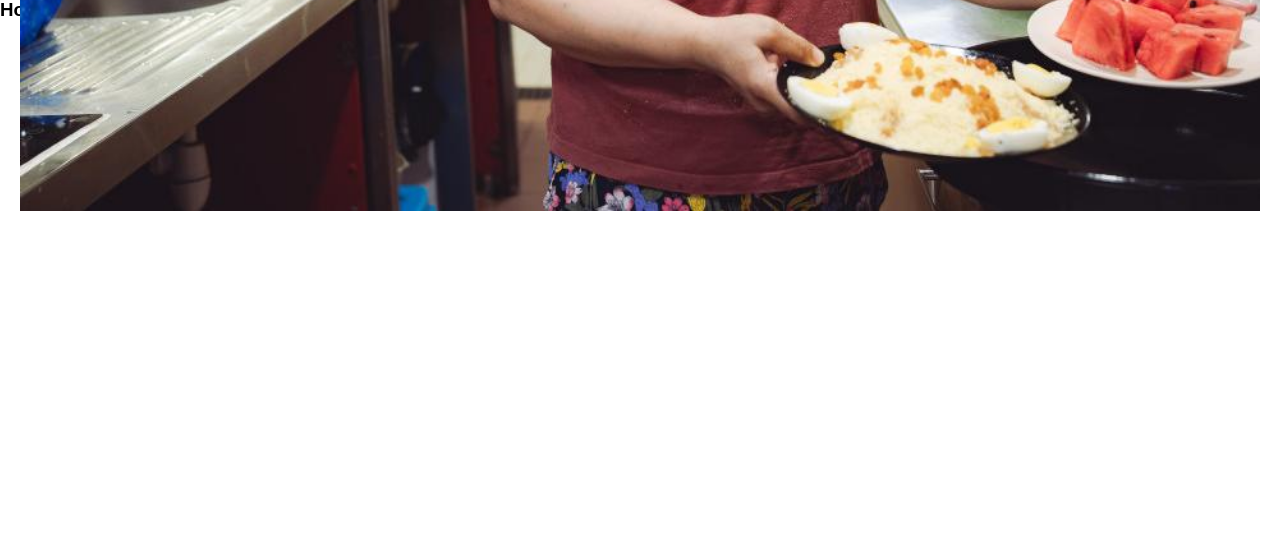
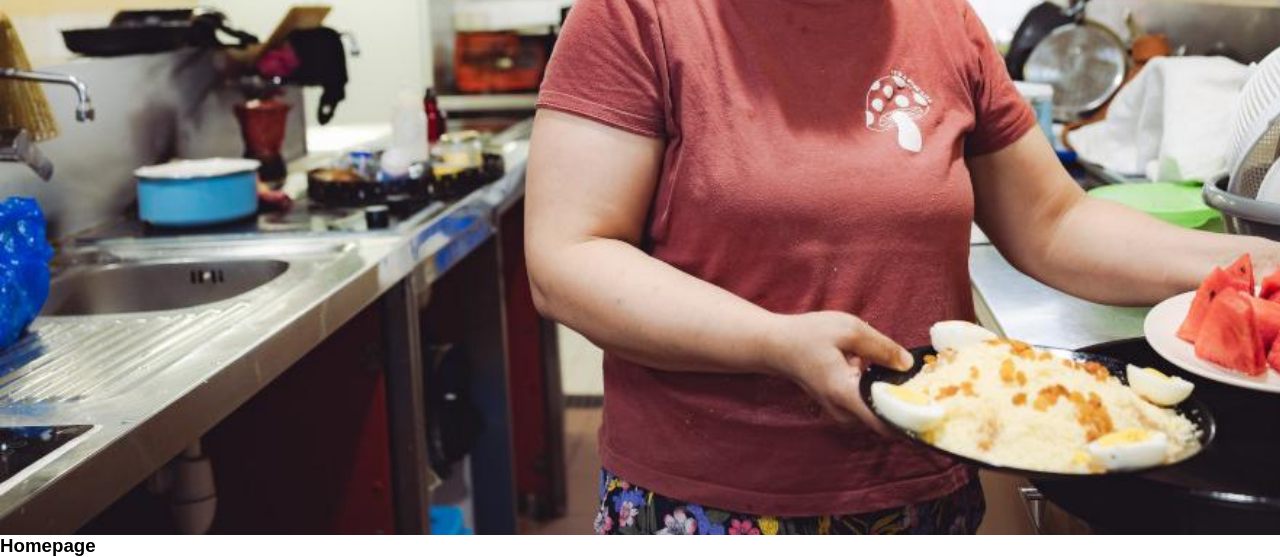
Before and after one commit to LennyMssn/Armee-du-salut, a PHP site: page / in a window 1280 px wide; the page is wider, and only the part inside the window is pictured. Shown: the part 461-1018 px from the top of that part. Before the commit the page ends 672 px from the top of that part, so only its background shows below. Run offline with PHP 8.4, Linux system fonts and the light colour scheme.

Commit message:
Update style.css

```diff
--- a/css/style.css
+++ b/css/style.css
@@ -13,20 +13,6 @@ body {
     display: block;
 }
 
-header {
-    position: relative;
-    height: 400px;
-    background-image: url('homepagePic.jpg');
-    background-size: cover;
-    background-position: center;
-
-    display: flex;
-    justify-content: flex-start;
-    align-items: center;
-    padding: 20px;
-
-
-}
 /* Menu mobile */
 nav {
     display: flex;
@@ -117,7 +103,7 @@ body, html {
 
 /* IMAGE EN HAUT (pleine largeur, non coupée) */
 #imageAccueil {
-    width: 100%;
+    width: 110%;
     height: auto;
     display: block;
 }
```
